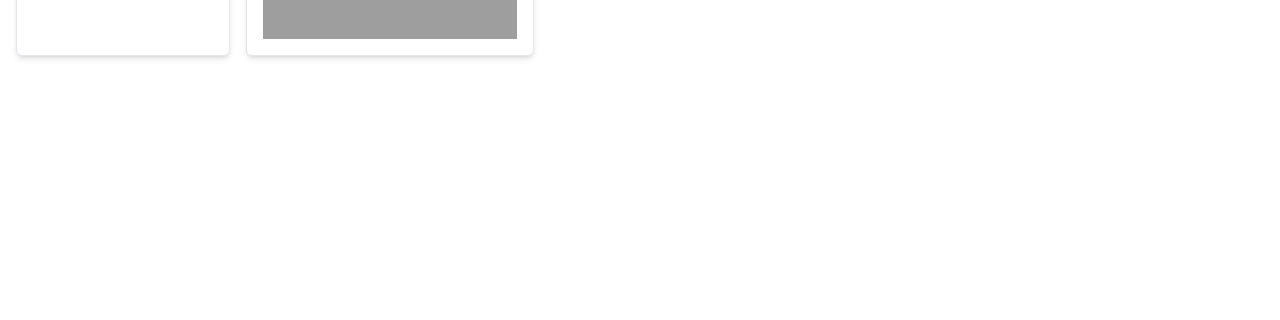
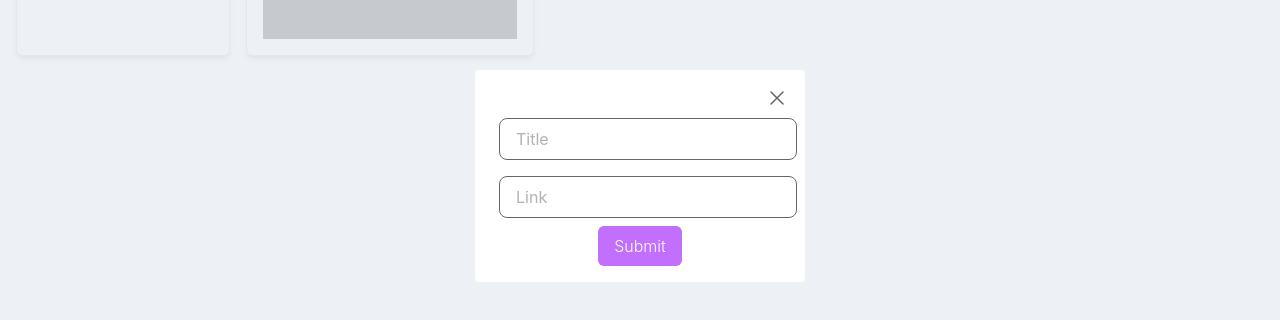
Before and after one commit to m-taaha/AlterBrain, a React (Vite) app in the folder client/: page / in a window 1280 px wide. Both pictures are taken after a click on the button "Add Content". Shown: the part 224-544 px from the top of the page. Built offline with nearby package versions, Linux system fonts and the light colour scheme; grey boxes are pictures that could not be loaded.

Commit message:
feat: add create content modal component + input component + close icon component

```diff
--- a/client/src/App.tsx
+++ b/client/src/App.tsx
@@ -1,5 +1,7 @@
+import { useState } from "react";
 import Button from "./components/Button"
 import Card from "./components/Card";
+import CreateContentModal from "./components/CreateContentModal";
 import { PlusIcon } from "./icons/PlusIcon";
 import { ShareIcon } from "./icons/ShareIcon";
 
@@ -7,16 +9,20 @@ import { ShareIcon } from "./icons/ShareIcon";
 
 
 function App() {
+const [modalOpen, setmodalOpen] = useState(false);
 
 
   return (
     <div className="h-screen p-4 ">
+      <CreateContentModal open={modalOpen} onClose={() => {
+        setmodalOpen(false);
+      }} />
       <div className="flex justify-end gap-4">
         <Button
           startIcon={<PlusIcon size="lg" />}
           variant="primary"
           size="sm"
-          onClick={() => {}}
+          onClick={() => setmodalOpen(true)}
           text={"Add Content"}
         />
         <Button
--- a/client/src/components/Button.tsx
+++ b/client/src/components/Button.tsx
@@ -7,7 +7,7 @@ type Variants = "primary" | "secondary";
     size: "sm" | "md" | "lg";
     text: string;
     startIcon?: ReactElement;
-    onClick: () => void;
+    onClick?: () => void;
 }
 
 // global variable
@@ -28,7 +28,9 @@ const defaultStyles = "px-4 py-2 rounded-md flex justify-center items-center fon
 
 function Button(props: ButtonProps) {
   return (
-    <button className={`${variantStyles[props.variant]} ${defaultStyles} ${sizeStyles[props.size]}`}>
+    <button
+    onClick={props.onClick}
+     className={`${variantStyles[props.variant]} ${defaultStyles} ${sizeStyles[props.size]}`}>
        {props.startIcon?
        <div className="pr-2">{props.startIcon}</div> : null}
        {props.text}
--- /dev/null
+++ b/client/src/components/CreateContentModal.tsx
@@ -0,0 +1,46 @@
+
+import { CrossIcon } from "../icons/CrossIcon";
+import Input from "./Input";
+import Button from "./Button";
+
+
+interface CreateContentModalProps {
+  open: boolean;
+  onClose: () => void;
+}
+
+
+// this is a controlled component - when the use clicks on it the model open and close based on click - on state variable
+function CreateContentModal({open, onClose}: CreateContentModalProps) {
+
+
+
+  return (
+    <div>
+      {open && (
+        <div className="w-screen h-screen bg-slate-200 fixed top-0 left-0 opacity-60 flex justify-center">
+          <div className="flex flex-col items-center justify-center">
+            <span className="bg-white opacity-100 p-4 rounded">
+              <div
+              onClick={onClose}
+              className="flex justify-end cursor-pointer">
+                <CrossIcon size="lg" />
+              </div>
+
+              <div>
+                <Input placeholder={"Title"} />
+                <Input placeholder={"Link"} />
+              </div>
+
+              <div className="flex justify-center ">
+                <Button variant="primary" text={"Submit"} size="sm" onClick={()=> {}} />
+              </div>
+            </span>
+          </div>
+        </div>
+      )}
+    </div>
+  );
+}
+
+export default CreateContentModal
--- /dev/null
+++ b/client/src/components/Input.tsx
@@ -0,0 +1,22 @@
+import type { ChangeEvent} from "react";
+
+interface InputProps {
+    onChange?: (e: React.ChangeEvent<HTMLInputElement>) => void;
+    placeholder?: string;
+}
+
+
+function Input({onChange, placeholder}: InputProps) {
+  return (
+    <div>
+      <input
+        placeholder={placeholder}
+        type="text"
+        className=" w-full  px-4 py-2 border rounded-lg m-2"
+        onChange={onChange}
+      />
+    </div>
+  );
+}
+
+export default Input
--- /dev/null
+++ b/client/src/icons/CrossIcon.tsx
@@ -0,0 +1,22 @@
+import { iconSizeVariants, type IconProps } from ".";
+
+
+export const CrossIcon = (props: IconProps) => {
+
+    return (
+        <svg
+          xmlns="http://www.w3.org/2000/svg"
+          fill="none"
+          viewBox="0 0 24 24"
+          strokeWidth={1.5}
+          stroke="currentColor"
+          className={`${iconSizeVariants[props.size]}`}
+        >
+          <path
+            strokeLinecap="round"
+            strokeLinejoin="round"
+            d="M6 18 18 6M6 6l12 12"
+          />
+        </svg>
+    );
+}
```
